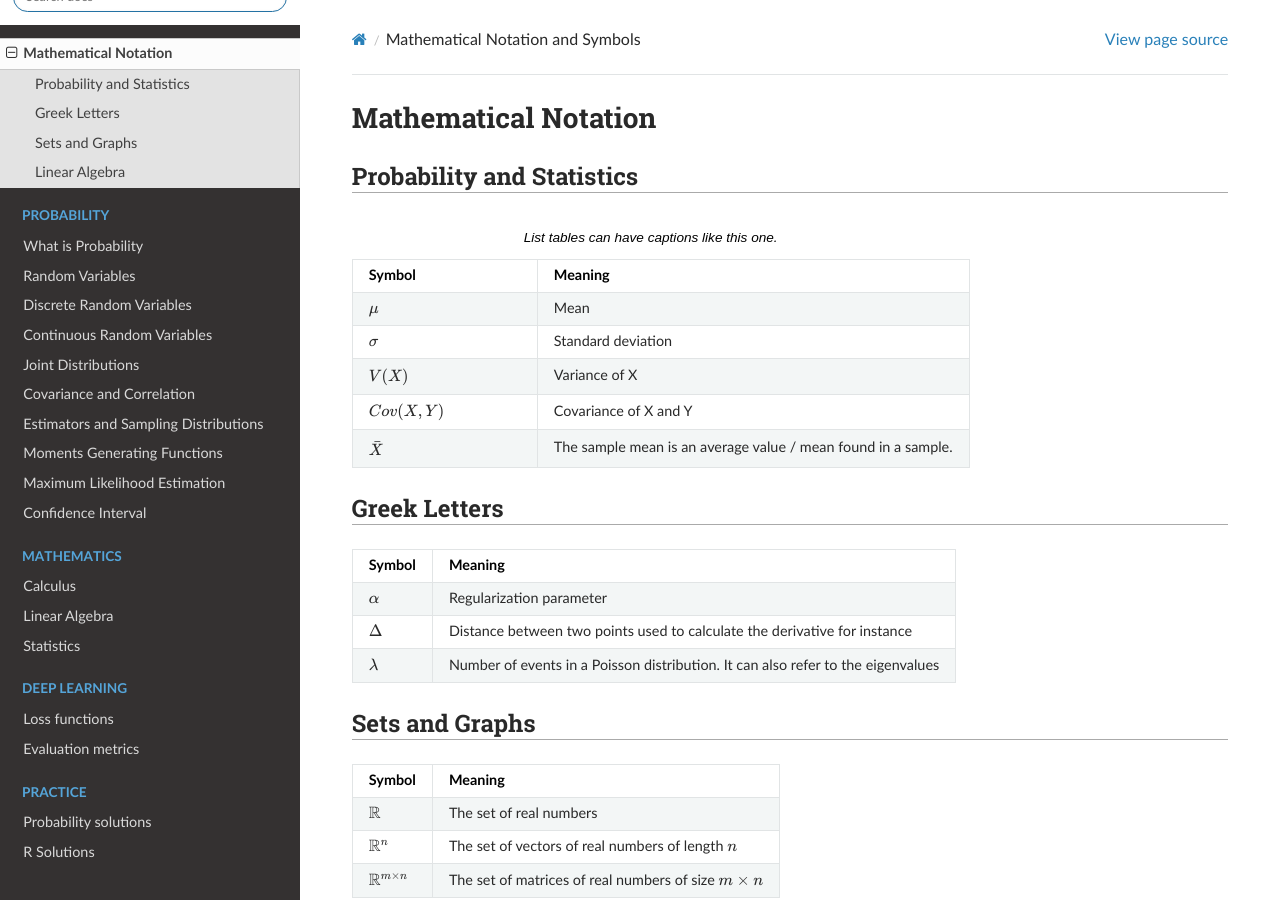
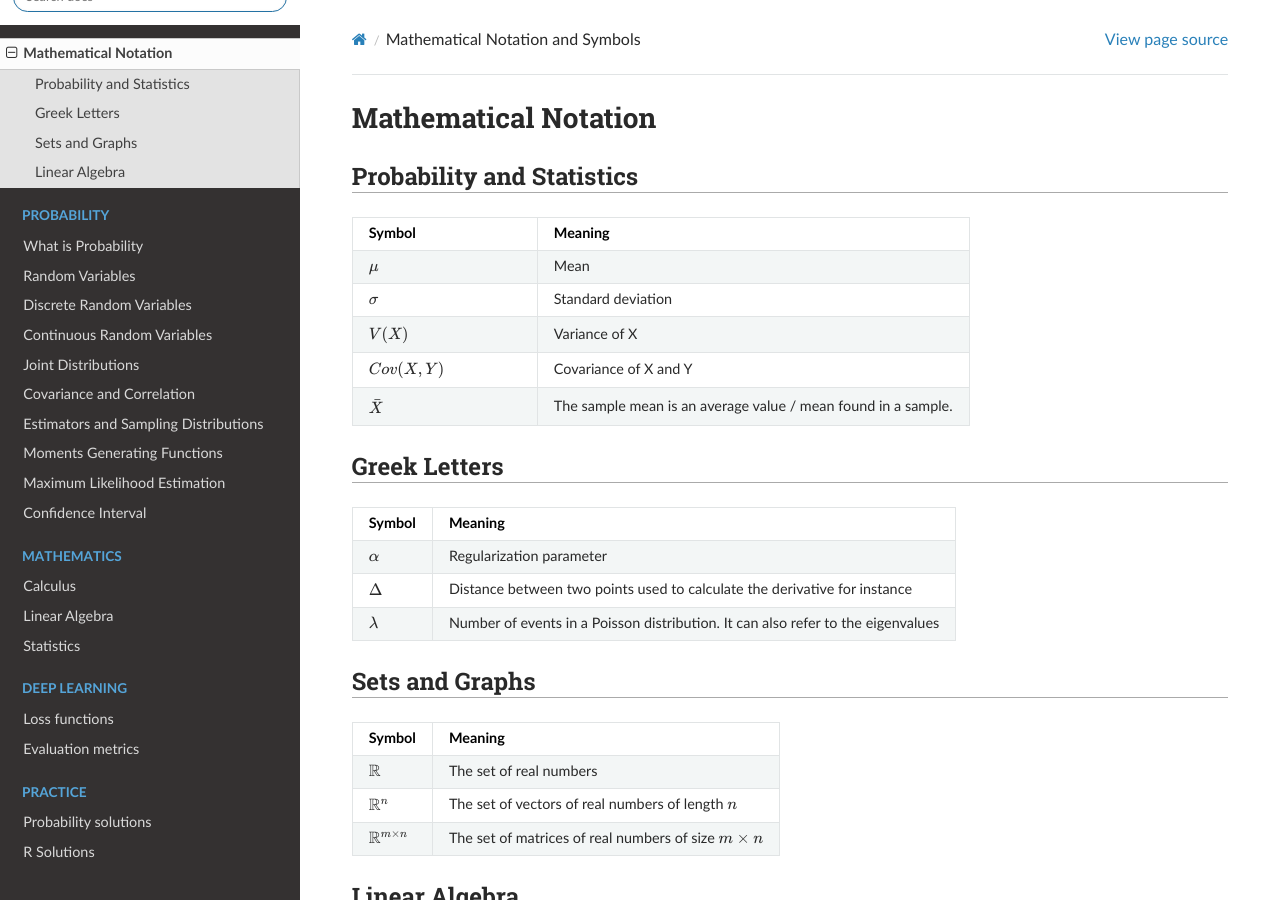
Before and after one commit to akkefa/ml-notes, a Sphinx documentation site: the page built from docs/mathematical_notation.md, in a window 1280 px wide and 900 px high. Built offline with Sphinx 7.4.7 and the Read the Docs theme 2.0.0, drawn with Linux system fonts in a browser that asks for light colours.

Commit message:
bug fixed.

````diff
--- a/docs/mathematical_notation.md
+++ b/docs/mathematical_notation.md
@@ -5,7 +5,7 @@
 
 ## Probability and Statistics
 
-```{list-table} List tables can have captions like this one.
+```{list-table}
 :widths: 30 70
 :header-rows: 1
 
@@ -32,7 +32,6 @@
 | $\Delta$  | Distance between two points used to calculate the derivative for instance        |
 | $\lambda$ | Number of events in a Poisson distribution. It can also refer to the eigenvalues |
 
-
 ## Sets and Graphs
 
 | Symbol                    | Meaning                                                  |
````
